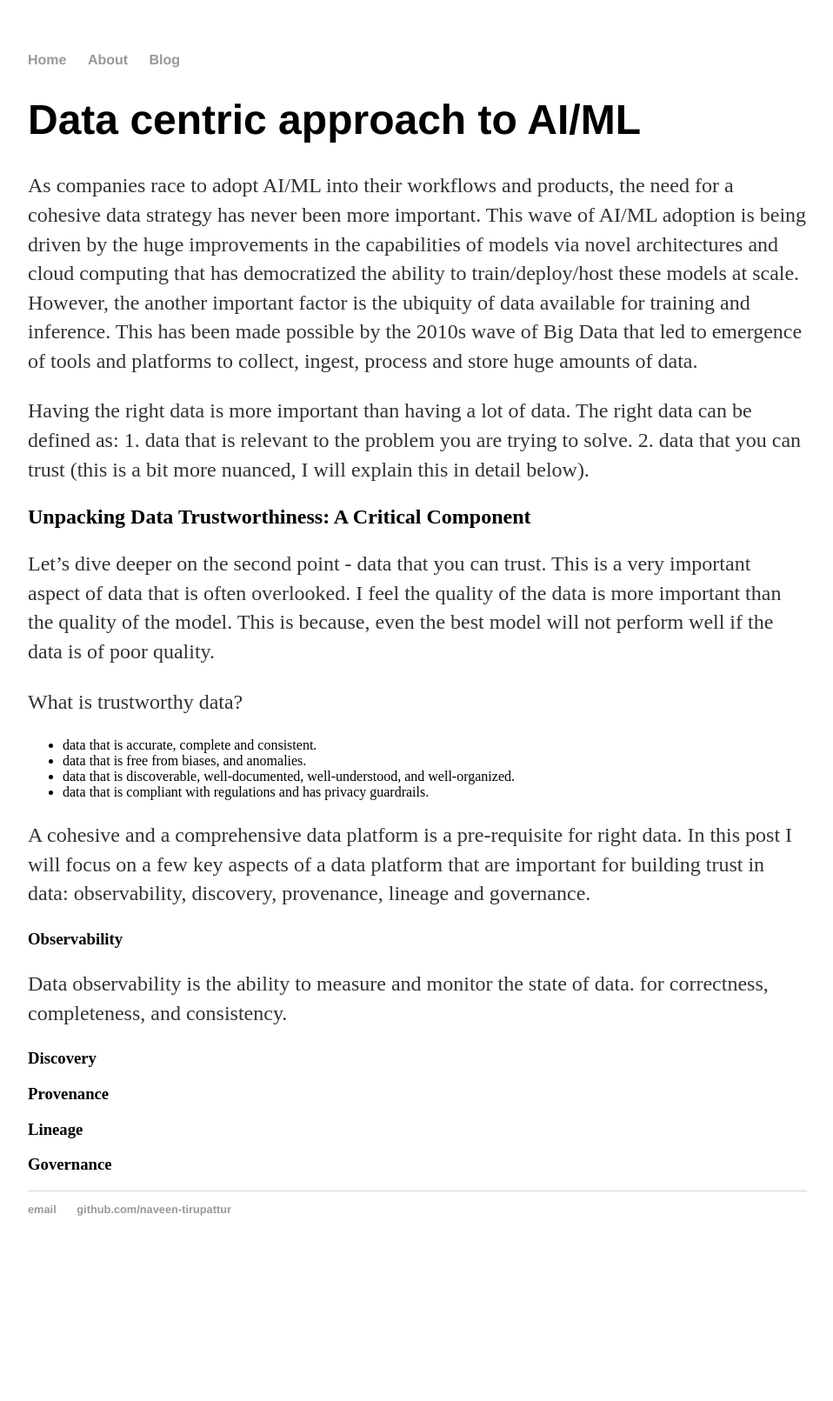
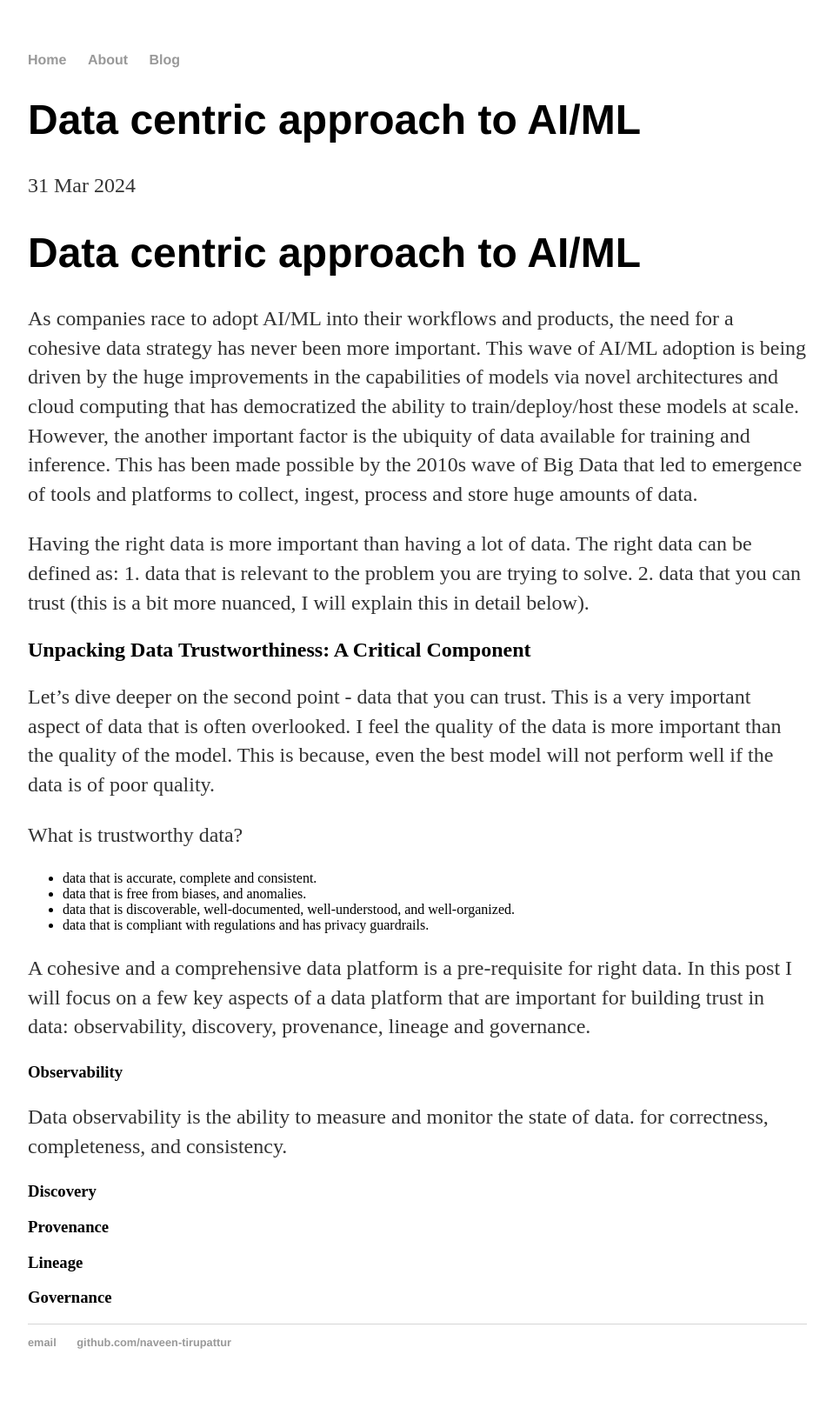
Before and after one commit to naveen-tirupattur/bitsabout, a Jekyll site: the page built from posts/2024-03-31-data-centric-ai-ml-adoption.md, in a window 1280 px wide. Shown: the whole page at 87% size, without its empty margins (160-1118 px from the left). Built offline with Jekyll 4.4.1, drawn with Linux system fonts in a browser that asks for light colours; our own code applies the rules of GitHub Pages for plain Markdown files; before the commit the page ends 1458 px from its top, so only the background shows below that.

Commit message:
Updated first post

```diff
--- a/posts/2024-03-31-data-centric-ai-ml-adoption.md
+++ b/posts/2024-03-31-data-centric-ai-ml-adoption.md
@@ -1,3 +1,8 @@
+---
+layout: post
+title: "Data centric approach to AI/ML"
+date: 2024-03-31
+---
 # Data centric approach to AI/ML
 As companies race to adopt AI/ML into their workflows and products, the need for a cohesive data strategy has never been
 more important. This wave of AI/ML adoption is being driven by the huge improvements in the capabilities of models via
```
